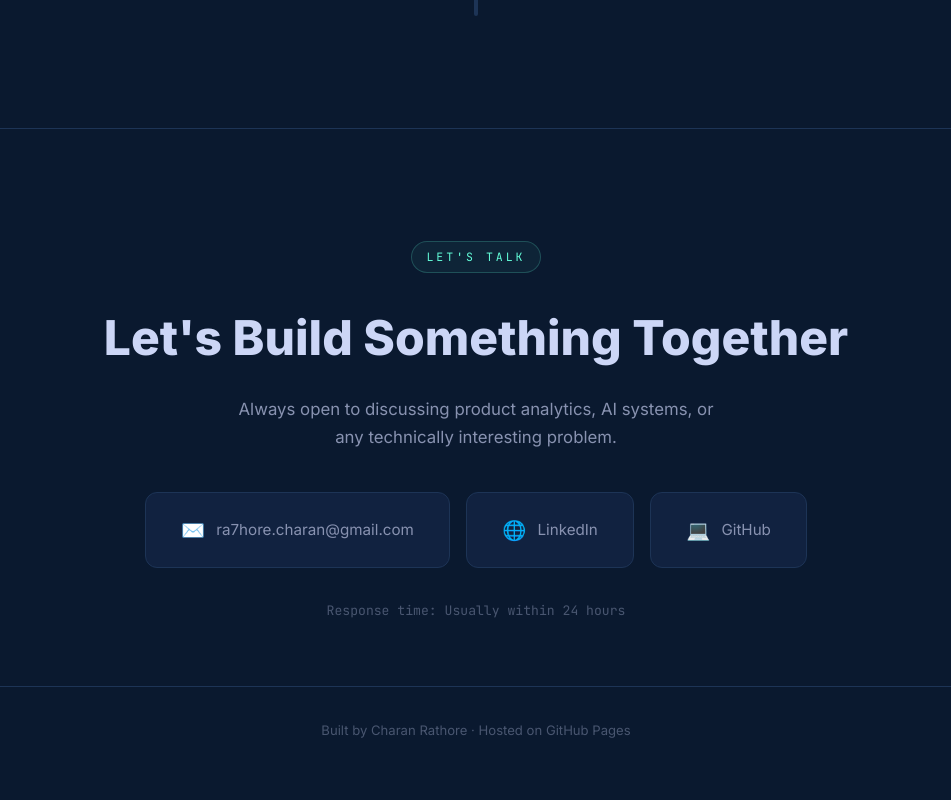
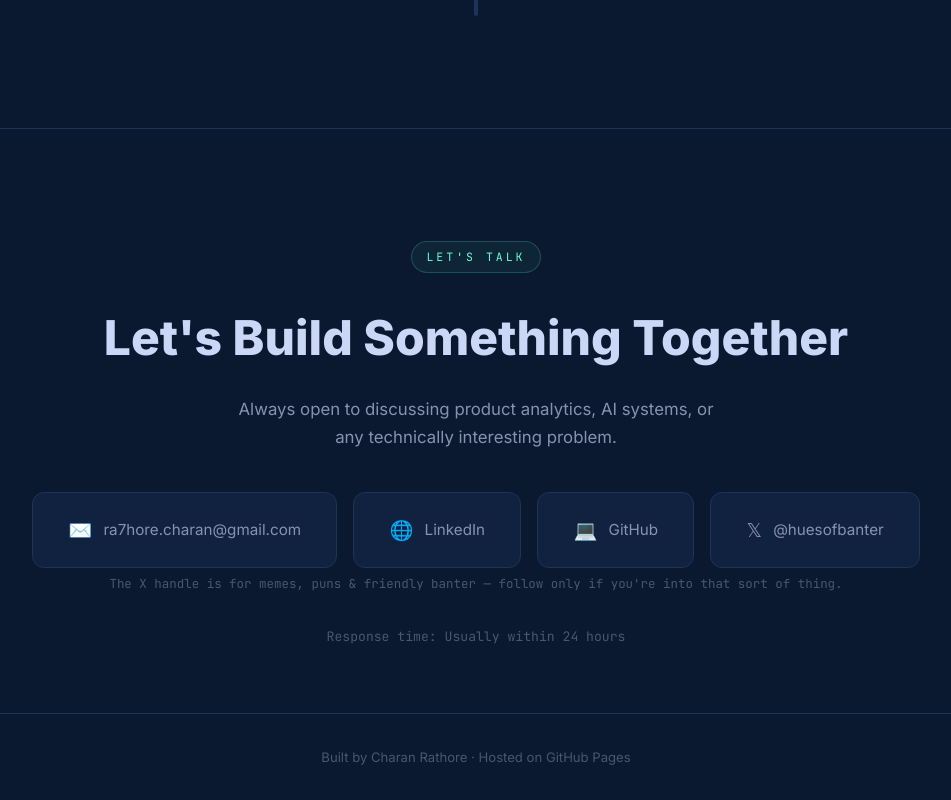
Before and after one commit to charan-rathore/charan-rathore.github.io, a plain HTML site: page index.html in a window 1280 px wide. Shown: the part 9550-10350 px from the top of the page, without its empty margins (164-1115 px from the left). Before the commit the page ends 10324 px from the top, so only its background shows below. Drawn offline with Linux system fonts and the light colour scheme.

Commit message:
feat: add X handle with casual disclaimer in contact section

```diff
--- a/index.html
+++ b/index.html
@@ -1644,7 +1644,14 @@ Documents <span class="highlight-line">&rarr;</span> Ingest <span class="highlig
                     <span class="ico">&#x1f4bb;</span>
                     GitHub
                 </a>
+                <a href="https://x.com/huesofbanter" class="contact-item" target="_blank" rel="noopener noreferrer">
+                    <span class="ico">&#x1d54f;</span>
+                    @huesofbanter
+                </a>
             </div>
+            <p class="contact-response reveal" style="font-size:0.78rem; color:#495670; margin-top:0.3rem;">
+                The X handle is for memes, puns &amp; friendly banter &mdash; follow only if you're into that sort of thing.
+            </p>
             <div class="contact-response reveal">Response time: Usually within 24 hours</div>
         </div>
     </section>
```
